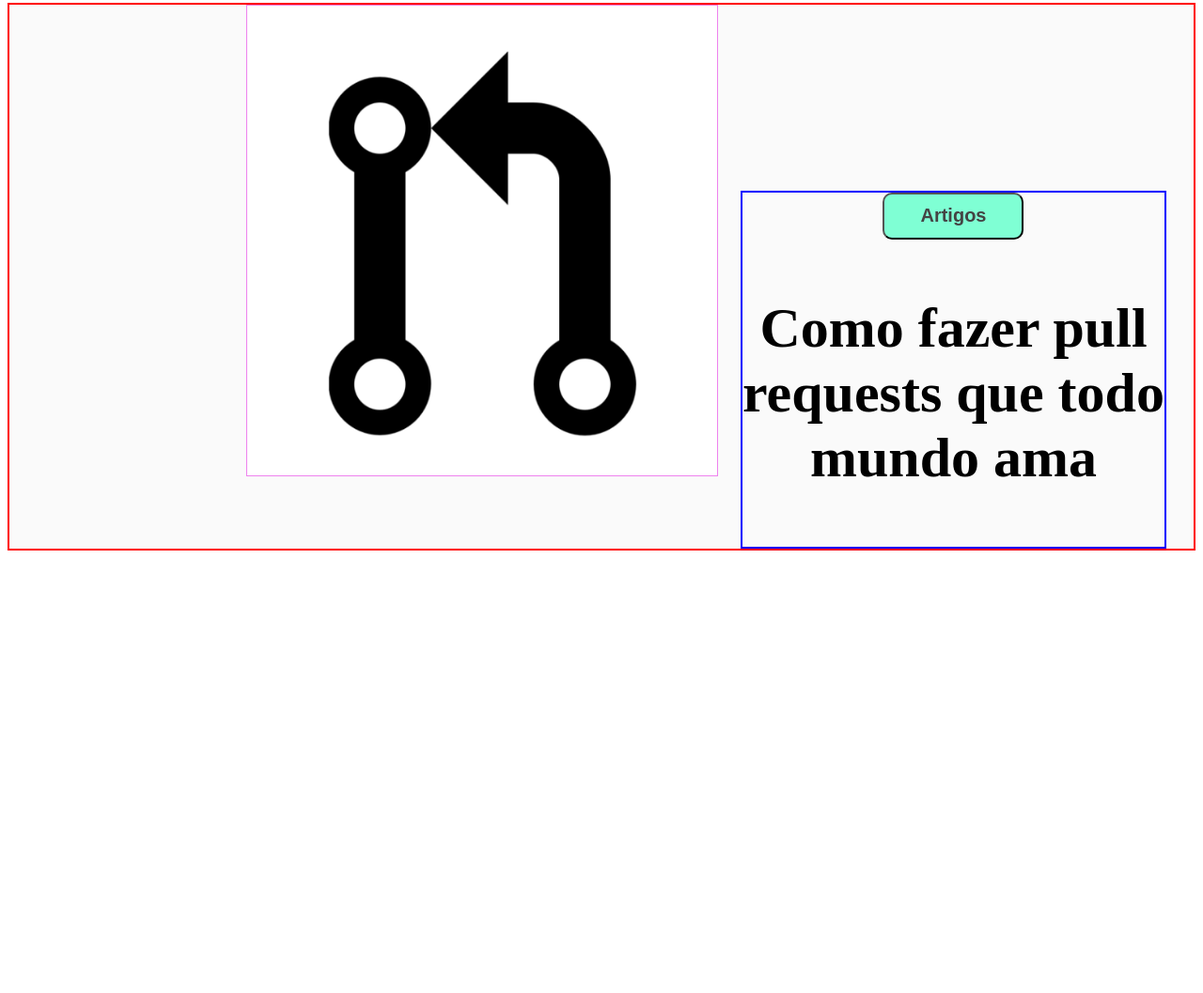
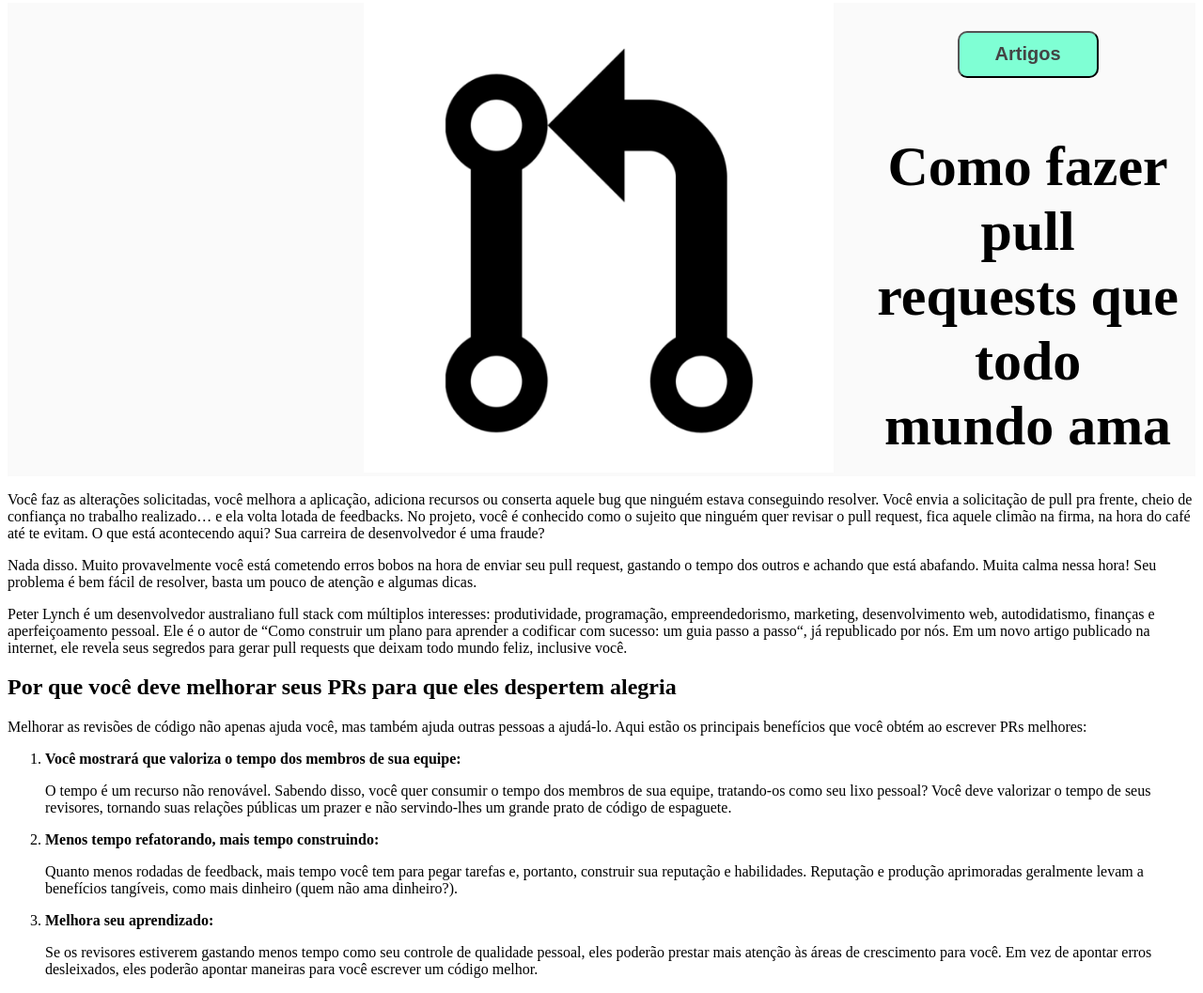
Before and after one commit to Abreupamm/post-esquenta-summer-turma-28, a plain HTML site: page index.html in a window 1280 px wide. Shown: the part 202-1259 px from the top of the page at 94% size. Before the commit the page ends 800 px from the top, so only its background shows below. Drawn offline with Linux system fonts and the light colour scheme; files whose address does not match are found by name.

Commit message:
texto html

```diff
--- a/index.html
+++ b/index.html
@@ -24,9 +24,25 @@
       <section id="inicio">
         <img id="pr" src="./images//pull-request-610x610.png" alt="pull image">
         <div id="title">
-          <button>Artigos</button>
+          <button>Artigos</a></button>
           <h1>Como fazer pull <br> requests que todo <br> mundo ama</h1>
         </div>
+      </section>
+      <section id="artigo">
+        <p>Você faz as alterações solicitadas, você melhora a aplicação, adiciona recursos ou conserta aquele bug que ninguém estava conseguindo resolver. Você envia a solicitação de pull pra frente, cheio de confiança no trabalho realizado… e ela volta lotada de feedbacks. No projeto, você é conhecido como o sujeito que ninguém quer revisar o pull request, fica aquele climão na firma, na hora do café até te evitam. O que está acontecendo aqui? Sua carreira de desenvolvedor é uma fraude?</p>
+        <p>Nada disso. Muito provavelmente você está cometendo erros bobos na hora de enviar seu pull request, gastando o tempo dos outros e achando que está abafando. Muita calma nessa hora! Seu problema é bem fácil de resolver, basta um pouco de atenção e algumas dicas.</p>
+        <p>Peter Lynch é um desenvolvedor australiano full stack com múltiplos interesses: produtividade, programação, empreendedorismo, marketing, desenvolvimento web, autodidatismo, finanças e aperfeiçoamento pessoal. Ele é o autor de “Como construir um plano para aprender a codificar com sucesso: um guia passo a passo“, já republicado por nós. Em um novo artigo publicado na internet, ele revela seus segredos para gerar pull requests que deixam todo mundo feliz, inclusive você.</p>
+        <h2>Por que você deve melhorar seus PRs para que eles despertem alegria</h2>
+        <p>Melhorar as revisões de código não apenas ajuda você, mas também ajuda outras pessoas a ajudá-lo. Aqui estão os principais benefícios que você obtém ao escrever PRs melhores:</p>
+        <ol>
+          <li><b>Você mostrará que valoriza o tempo dos membros de sua equipe:</b>
+          <p>O tempo é um recurso não renovável. Sabendo disso, você quer consumir o tempo dos membros de sua equipe, tratando-os como seu lixo pessoal? Você deve valorizar o tempo de seus revisores, tornando suas relações públicas um prazer e não servindo-lhes um grande prato de código de espaguete.</p>
+          </li>
+          <li><b>Menos tempo refatorando, mais tempo construindo: </b>
+          <p>Quanto menos rodadas de feedback, mais tempo você tem para pegar tarefas e, portanto, construir sua reputação e habilidades. Reputação e produção aprimoradas geralmente levam a benefícios tangíveis, como mais dinheiro (quem não ama dinheiro?).</p>
+          </li>
+          <li><b>Melhora seu aprendizado:</b><p>Se os revisores estiverem gastando menos tempo como seu controle de qualidade pessoal, eles poderão prestar mais atenção às áreas de crescimento para você. Em vez de apontar erros desleixados, eles poderão apontar maneiras para você escrever um código melhor.</p></li>
+        </ol>
       </section>
     </article>
   </main>
--- a/style.css
+++ b/style.css
@@ -25,13 +25,13 @@ header nav{
 
 #pr {
   height: 500px;
-  margin-left: 20%;
-  border: violet solid 1px;
+  margin-left: 30%;
+  /* border: violet solid 1px; */
 }
 
 #inicio {
   background-color: #fafafa;
-  border: red solid 2px;
+  /* border: red solid 2px; */
 }
 
 #title h1 {
@@ -52,5 +52,7 @@ header nav{
   display: inline-block;
   margin-left: 20px;
   text-align: center;
-  border: blue solid 2px;
+  /* border: blue solid 2px; */
+  position: absolute;
+  margin-top: 30px;
 }
```
